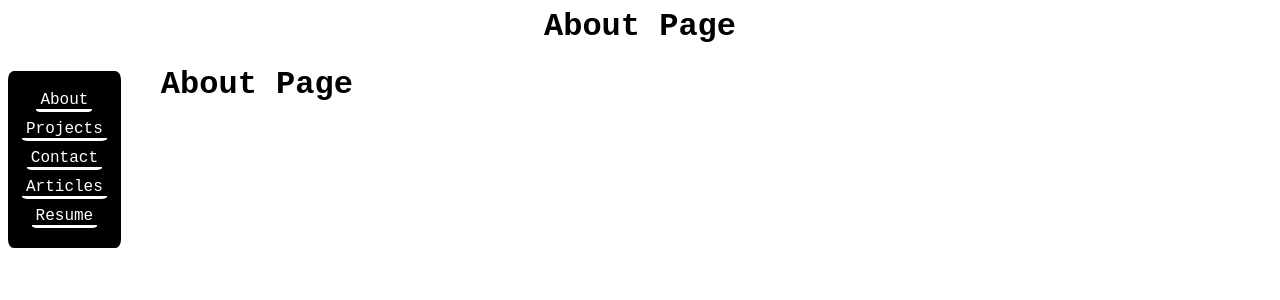
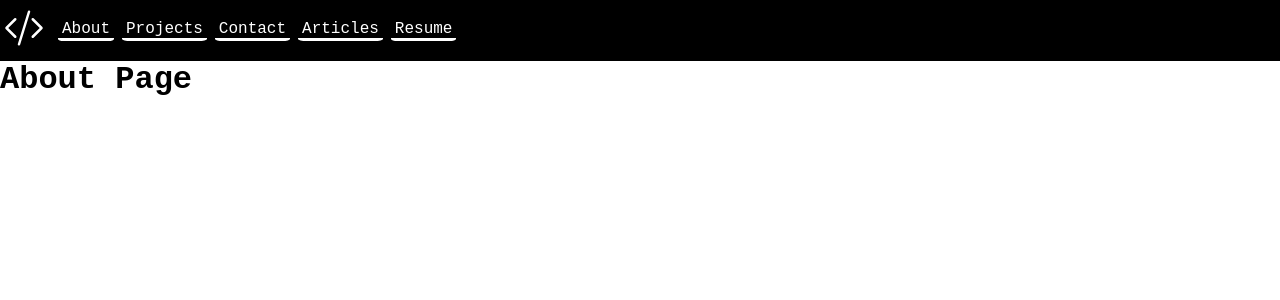
Before and after one commit to emersonlebleu/Resume_Website, a Django app: page / in a window 1280 px wide. Shown: the top 300 px of the page. Run offline with Django 4.2, Linux system fonts and the light colour scheme.

Commit message:
Change nav from side to top.

```diff
--- a/src/Resume_Website/static/styles/base_nav.css
+++ b/src/Resume_Website/static/styles/base_nav.css
@@ -2,6 +2,7 @@ body{
     font-family: 'Courier New', Courier, monospace;
     background-color: #ffffff;
     color:#000000;
+    margin: 0px;
 }
 
 #body-container{
@@ -17,14 +18,18 @@ body{
 #main-nav{
     background-color: #000000;
     color: #ffffff;
-    display: inline-flex;
-    border-radius: 5%;
+    display: flex;
+}
+
+#code-logo{
+    transform: translateY(8px);
+    margin-left: 4px;
 }
 
 #ul-nav{
     list-style-type: none;
     display: flex;
-    flex-direction: column;
+    flex-direction: row;
     align-items: center;
     padding-left: 10px;
     padding-right: 10px;
@@ -49,7 +54,6 @@ body{
 }
 
 .main-section{
-    padding-left: 40px;
     flex-grow: 1;
     display: flex;
     flex-direction: row;
--- a/src/Resume_Website/templates/about.html
+++ b/src/Resume_Website/templates/about.html
@@ -2,5 +2,4 @@
 
 {% block title %}<title>About</title>{% endblock %}
 
-{% block header-content %}About Page{% endblock %}
 {% block content %}<h1 id="title-tag">About Page</h1>{% endblock %}
--- a/src/Resume_Website/templates/articles.html
+++ b/src/Resume_Website/templates/articles.html
@@ -2,5 +2,4 @@
 
 {% block title %}<title>Articles</title>{% endblock %}
 
-{% block header-content %}Articles Page{% endblock %}
 {% block content %}<h1 id="title-tag">Articles Page</h1>{% endblock %}
--- a/src/Resume_Website/templates/base.html
+++ b/src/Resume_Website/templates/base.html
@@ -14,12 +14,10 @@
     {% block title %}<title>Base HTML</title>{% endblock %}
 </head>
 <body>
-    <h1 id="header-section">{% block header-content %}Base Page{% endblock %}</h1>
-    <div id="body-container">
-<!-- --------------------SIDEBAR SECTION---------------------------- -->
-        <div class="sidebar">
-            {% block nav %}
     <nav id="main-nav">
+        <svg id="code-logo" xmlns="http://www.w3.org/2000/svg" width="40" height="40" fill="currentColor" class="bi bi-code-slash" viewBox="0 0 16 16">
+            <path d="M10.478 1.647a.5.5 0 1 0-.956-.294l-4 13a.5.5 0 0 0 .956.294l4-13zM4.854 4.146a.5.5 0 0 1 0 .708L1.707 8l3.147 3.146a.5.5 0 0 1-.708.708l-3.5-3.5a.5.5 0 0 1 0-.708l3.5-3.5a.5.5 0 0 1 .708 0zm6.292 0a.5.5 0 0 0 0 .708L14.293 8l-3.147 3.146a.5.5 0 0 0 .708.708l3.5-3.5a.5.5 0 0 0 0-.708l-3.5-3.5a.5.5 0 0 0-.708 0z"/>
+        </svg>
         <ul id="ul-nav">
             <li class="nav-li"><a href="/about" class="nav-a">About</a></li>
             <li class="nav-li"><a href="/projects" class="nav-a">Projects</a></li>
@@ -28,8 +26,10 @@
             <li class="nav-li"><a href='/resume' class="nav-a">Resume</a></li>
         </ul>
     </nav>
-            {% endblock %}
-        </div>
+
+    <div id="body-container">
+<!-- --------------------SIDEBAR SECTION---------------------------- -->
+        {% block sidebar %}{% endblock %}
 <!-- --------------------MAIN CONTENT SECTION---------------------------- -->
         <div class="main-section">
             {% block content %}<h1 id="title-tag">Base Page</h1>{% endblock %}
--- a/src/Resume_Website/templates/contact.html
+++ b/src/Resume_Website/templates/contact.html
@@ -2,5 +2,4 @@
 
 {% block title %}<title>Contact</title>{% endblock %}
 
-{% block header-content %}Contact Page{% endblock %}
 {% block content %}<h1 id="title-tag">Contact Page</h1>{% endblock %}
--- a/src/Resume_Website/templates/projects.html
+++ b/src/Resume_Website/templates/projects.html
@@ -2,5 +2,4 @@
 
 {% block title %}<title>Projects</title>{% endblock %}
 
-{% block header-content %}Projects Page{% endblock %}
 {% block content %}<h1 id="title-tag">Projects Page</h1>{% endblock %}
--- a/src/Resume_Website/templates/resume.html
+++ b/src/Resume_Website/templates/resume.html
@@ -4,7 +4,6 @@
 {% block styles %}<link rel="stylesheet" href="{% static 'styles/resume.css' %}">{% endblock %}
 {% block title %}<title>Resume</title>{% endblock %}
 
-{% block header-content %}Resume Page{% endblock %}
 {% block content %}
 <h1 id="title-tag">Resume Page</h1>
 <button type="button" id="download-btn">
```
Lines whose indentation alone changed are shown as unchanged.
